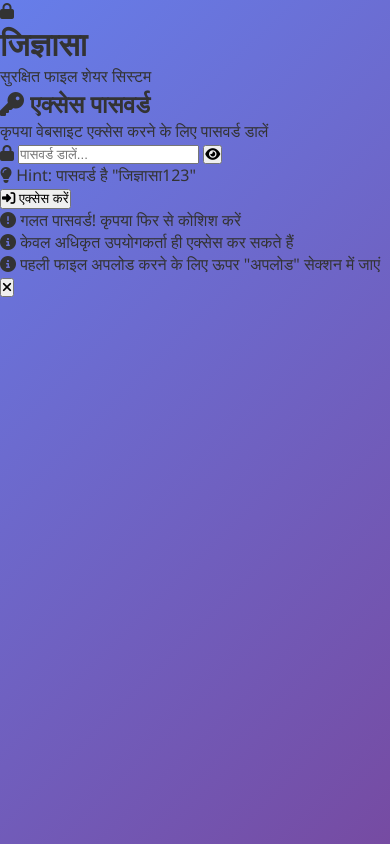
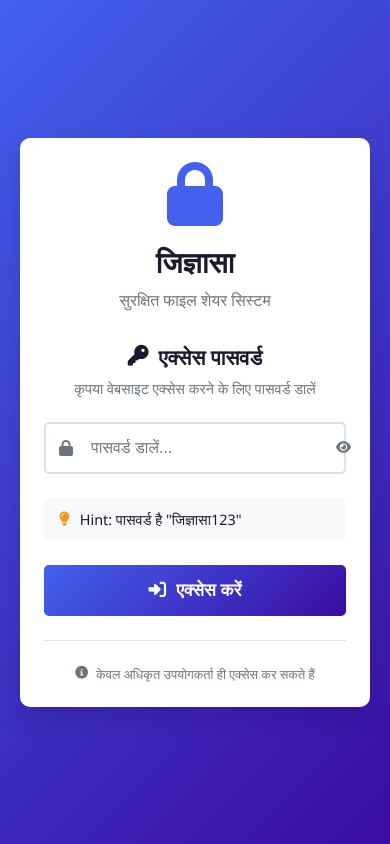
Before and after one commit to AMIT-d-sudo/hy, a plain HTML site: page index.html in a window 390 px wide. Drawn offline with Linux system fonts and the light colour scheme; some packages are replaced by stand-ins of ours; a script that the page names is missing.

Commit message:
Update style.css

```diff
--- a/style.css
+++ b/style.css
@@ -40,6 +40,188 @@ body {
     padding: 0 15px;
 }
 
+/* Password Screen */
+.password-screen {
+    position: fixed;
+    top: 0;
+    left: 0;
+    width: 100%;
+    height: 100%;
+    background: linear-gradient(135deg, var(--primary), var(--secondary));
+    display: flex;
+    align-items: center;
+    justify-content: center;
+    z-index: 10000;
+    padding: 20px;
+}
+
+.password-container {
+    background: white;
+    border-radius: var(--radius);
+    padding: 2.5rem;
+    width: 100%;
+    max-width: 450px;
+    box-shadow: var(--shadow-lg);
+    text-align: center;
+}
+
+.password-logo {
+    margin-bottom: 2rem;
+}
+
+.password-logo i {
+    font-size: 4rem;
+    color: var(--primary);
+    margin-bottom: 1rem;
+}
+
+.password-logo h1 {
+    font-size: 2.5rem;
+    color: var(--dark);
+    margin-bottom: 0.5rem;
+}
+
+.password-subtitle {
+    color: var(--gray);
+    font-size: 1rem;
+}
+
+.password-form h2 {
+    color: var(--dark);
+    margin-bottom: 0.5rem;
+    display: flex;
+    align-items: center;
+    justify-content: center;
+    gap: 10px;
+    font-size: 1.5rem;
+}
+
+.password-instruction {
+    color: var(--gray);
+    margin-bottom: 1.5rem;
+    font-size: 0.9rem;
+}
+
+.password-input-group {
+    position: relative;
+    margin-bottom: 1.5rem;
+}
+
+.password-input-group i {
+    position: absolute;
+    left: 15px;
+    top: 50%;
+    transform: translateY(-50%);
+    color: var(--gray);
+}
+
+.password-input-group input {
+    width: 100%;
+    padding: 15px 45px 15px 45px;
+    border: 2px solid var(--border);
+    border-radius: var(--radius-sm);
+    font-size: 1rem;
+    transition: all 0.3s ease;
+}
+
+.password-input-group input:focus {
+    border-color: var(--primary);
+    outline: none;
+    box-shadow: 0 0 0 3px rgba(67, 97, 238, 0.1);
+}
+
+.password-toggle {
+    position: absolute;
+    right: 15px;
+    top: 50%;
+    transform: translateY(-50%);
+    background: none;
+    border: none;
+    color: var(--gray);
+    cursor: pointer;
+    padding: 5px;
+}
+
+.password-hint {
+    background: var(--light);
+    padding: 12px 15px;
+    border-radius: var(--radius-sm);
+    margin-bottom: 1.5rem;
+    display: flex;
+    align-items: center;
+    gap: 10px;
+    font-size: 0.9rem;
+    color: var(--dark);
+}
+
+.password-hint i {
+    color: var(--warning);
+}
+
+.btn-password-submit {
+    background: linear-gradient(135deg, var(--primary), var(--secondary));
+    color: white;
+    border: none;
+    padding: 15px;
+    border-radius: var(--radius-sm);
+    font-size: 1.1rem;
+    font-weight: 600;
+    cursor: pointer;
+    width: 100%;
+    display: flex;
+    align-items: center;
+    justify-content: center;
+    gap: 10px;
+    transition: all 0.3s ease;
+    margin-bottom: 1.5rem;
+}
+
+.btn-password-submit:hover {
+    transform: translateY(-2px);
+    box-shadow: var(--shadow-lg);
+}
+
+.password-error {
+    background: #f8d7da;
+    color: #721c24;
+    padding: 12px 15px;
+    border-radius: var(--radius-sm);
+    margin-bottom: 1.5rem;
+    display: none;
+    align-items: center;
+    gap: 10px;
+    font-size: 0.9rem;
+}
+
+.password-error i {
+    color: #721c24;
+}
+
+.password-footer {
+    border-top: 1px solid var(--border);
+    padding-top: 1.5rem;
+    margin-top: 1.5rem;
+}
+
+.password-footer p {
+    color: var(--gray);
+    font-size: 0.8rem;
+    display: flex;
+    align-items: center;
+    justify-content: center;
+    gap: 8px;
+}
+
+/* Logout Button */
+.btn-logout {
+    background: var(--danger) !important;
+    color: white !important;
+}
+
+.btn-logout:hover {
+    background: #d1144a !important;
+}
+
 /* Loading Screen */
 .loading-screen {
     position: fixed;
@@ -60,9 +242,18 @@ body {
     padding: 20px;
 }
 
-.loading-content i {
-    font-size: 3rem;
-    margin-bottom: 1.5rem;
+.loading-logo {
+    margin-bottom: 2rem;
+}
+
+.loading-logo i {
+    font-size: 4rem;
+    margin-bottom: 1rem;
+}
+
+.loading-logo h2 {
+    font-size: 2rem;
+    margin-bottom: 0.5rem;
 }
 
 .loading-content h3 {
@@ -76,6 +267,7 @@ body {
     background: rgba(255,255,255,0.2);
     border-radius: 5px;
     overflow: hidden;
+    margin: 0 auto 1.5rem;
 }
 
 .progress-fill-loading {
@@ -83,6 +275,11 @@ body {
     background: white;
     width: 0%;
     animation: loading 2s infinite;
+}
+
+.loading-status {
+    font-size: 0.9rem;
+    opacity: 0.8;
 }
 
 @keyframes loading {
@@ -156,6 +353,8 @@ body {
     text-decoration: none;
     transition: all 0.3s ease;
     font-size: 0.9rem;
+    border: none;
+    cursor: pointer;
 }
 
 .nav-btn:hover {
@@ -244,10 +443,19 @@ body {
 .mobile-nav-link.btn-danger {
     background: var(--danger);
     color: white;
+}
+
+.mobile-nav-link.btn-danger:hover {
+    background: #d1144a;
+}
+
+.mobile-nav-link.btn-logout {
+    background: var(--danger);
+    color: white;
     margin-top: auto;
 }
 
-.mobile-nav-link.btn-danger:hover {
+.mobile-nav-link.btn-logout:hover {
     background: #d1144a;
 }
 
@@ -1287,7 +1495,7 @@ footer {
 
 /* Responsive */
 @media (max-width: 768px) {
-    .nav-links {
+    .nav-links .nav-btn:not(.mobile-menu-btn) {
         display: none;
     }
 
@@ -1334,6 +1542,14 @@ footer {
 
     .preview-actions {
         grid-template-columns: repeat(3, 1fr);
+    }
+
+    .password-container {
+        padding: 2rem;
+    }
+
+    .password-logo h1 {
+        font-size: 2rem;
     }
 }
 
@@ -1396,11 +1612,23 @@ footer {
     .preview-actions {
         grid-template-columns: repeat(3, 1fr);
     }
+
+    .password-container {
+        padding: 1.5rem;
+    }
+
+    .password-logo h1 {
+        font-size: 1.8rem;
+    }
+
+    .password-form h2 {
+        font-size: 1.3rem;
+    }
 }
 
 /* Touch optimizations */
 @media (hover: none) and (pointer: coarse) {
-    .file-card-btn, .nav-btn, .btn-browse, .btn-upload {
+    .file-card-btn, .nav-btn, .btn-browse, .btn-upload, .btn-password-submit {
         min-height: 44px;
     }
 
@@ -1413,7 +1641,7 @@ footer {
         font-size: 16px !important; /* Prevents zoom on iOS */
     }
 
-    .search-box input:focus {
+    .search-box input:focus, .password-input-group input:focus {
         font-size: 16px !important;
     }
 }
@@ -1432,4 +1660,21 @@ footer {
     .file-animation {
         display: none;
     }
-}
+
+    .password-container {
+        max-width: 400px;
+        padding: 1.5rem;
+    }
+
+    .password-logo {
+        margin-bottom: 1rem;
+    }
+
+    .password-logo i {
+        font-size: 3rem;
+    }
+
+    .password-logo h1 {
+        font-size: 1.8rem;
+    }
+}
```
